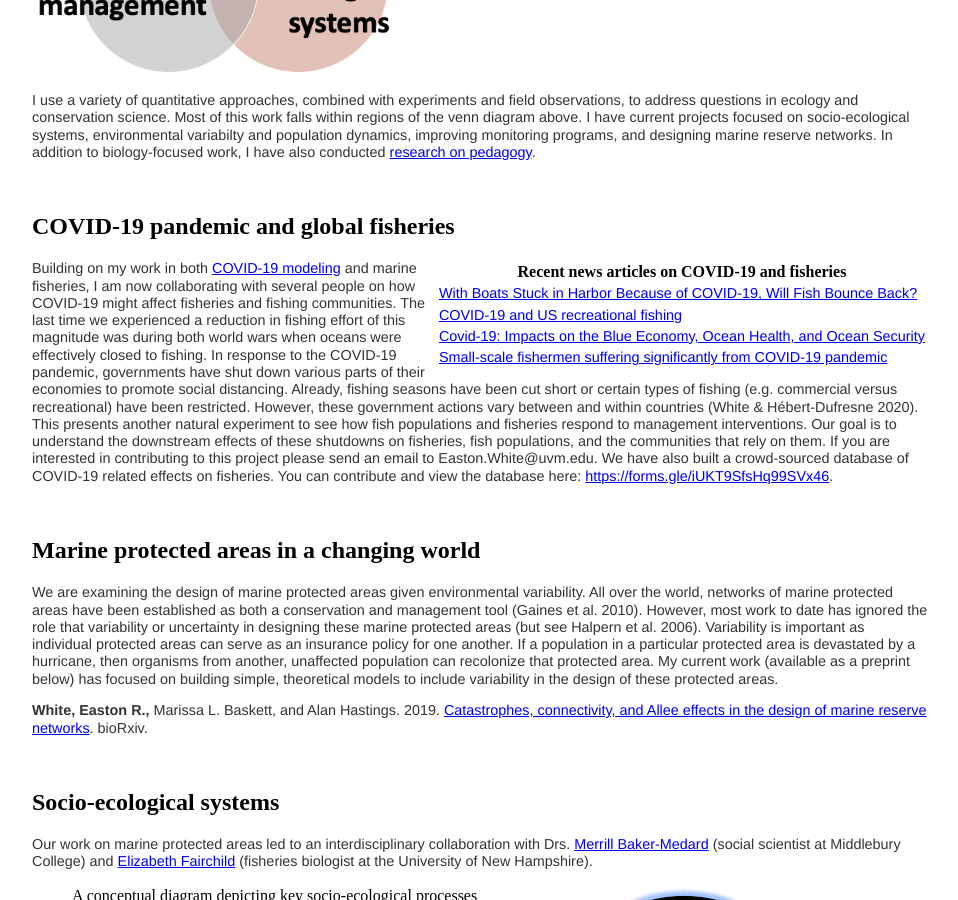
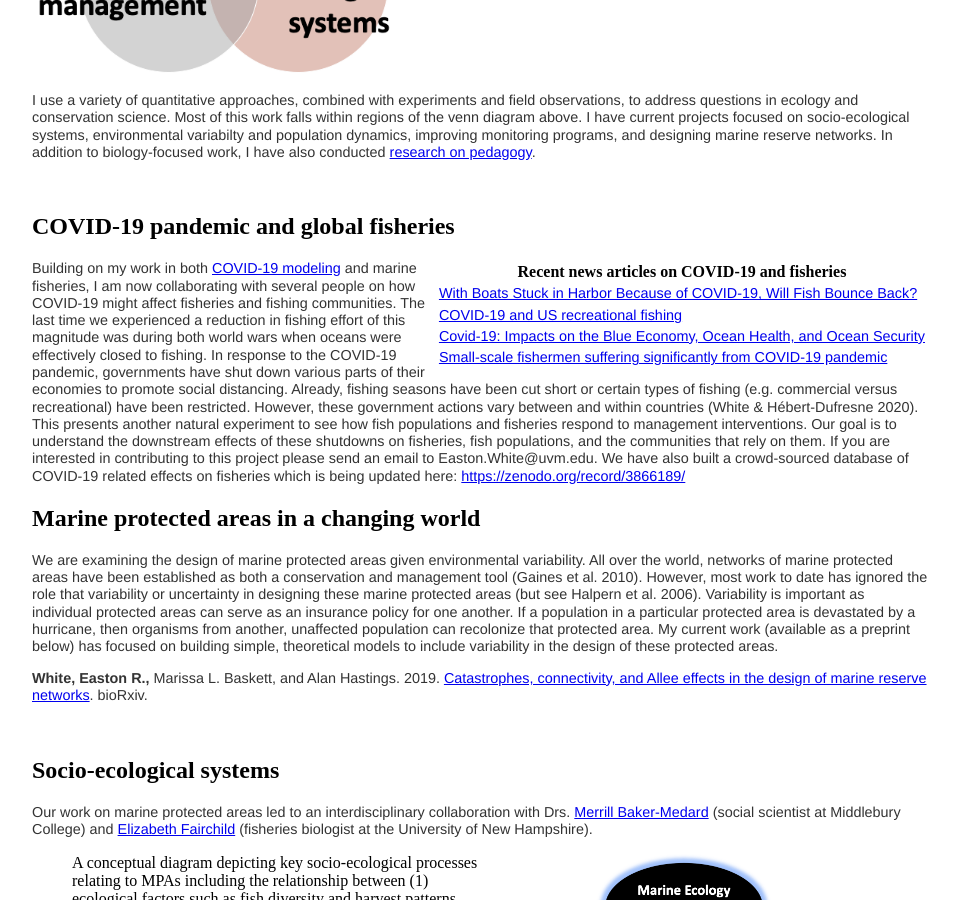
Before and after one commit to eastonwhite/eastonwhite.github.io, a Jekyll site: the page built from research/index.html, in a window 1280 px wide and 900 px high, scrolled down 659 px. Shown: the whole window, without its empty margins (160-1118 px from the left). Built offline with Jekyll 4.4.1, drawn with Linux system fonts in a browser that asks for light colours.

Commit message:
Updated database link

```diff
--- a/research/index.html
+++ b/research/index.html
@@ -47,7 +47,7 @@ title: Easton R. White | Research
 
 
 
-Our goal is to understand the downstream effects of these shutdowns on fisheries, fish populations, and the communities that rely on them. If you are interested in contributing to this project please send an email to Easton.White@uvm.edu. We have also built a crowd-sourced database of COVID-19 related effects on fisheries. You can contribute and view the database here: <a href="https://forms.gle/iUKT9SfsHq99SVx46" target="_blank">https://forms.gle/iUKT9SfsHq99SVx46</a>.</p>
+Our goal is to understand the downstream effects of these shutdowns on fisheries, fish populations, and the communities that rely on them. If you are interested in contributing to this project please send an email to Easton.White@uvm.edu. We have also built a crowd-sourced database of COVID-19 related effects on fisheries which is being updated here: <a href="https://zenodo.org/record/3866189/">https://zenodo.org/record/3866189/</a>
 
 
 
```
